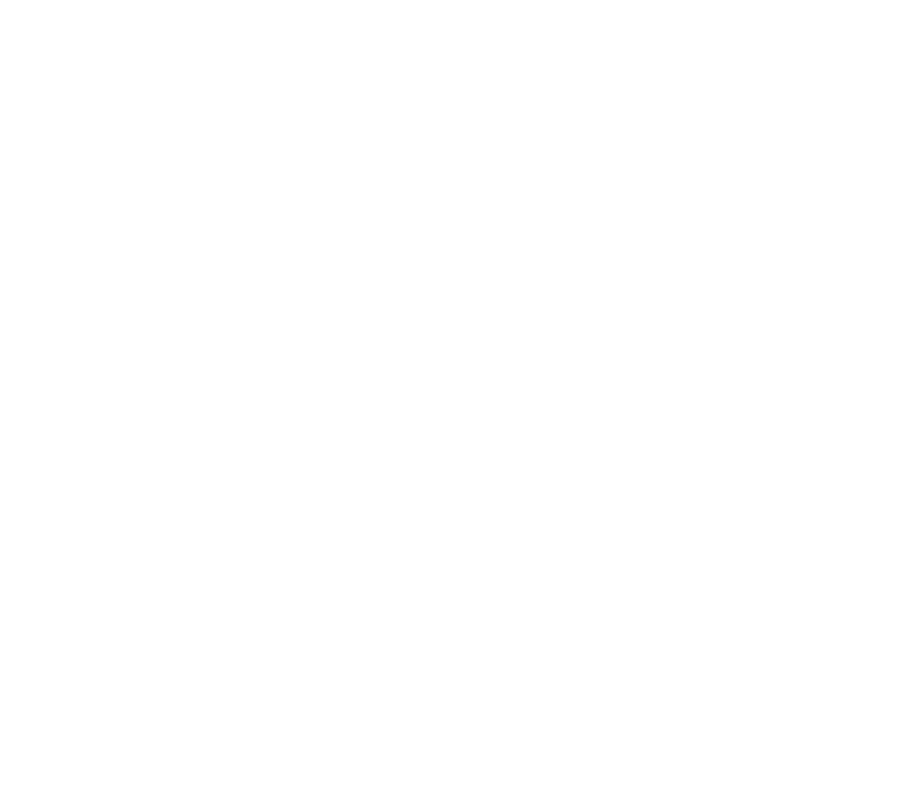
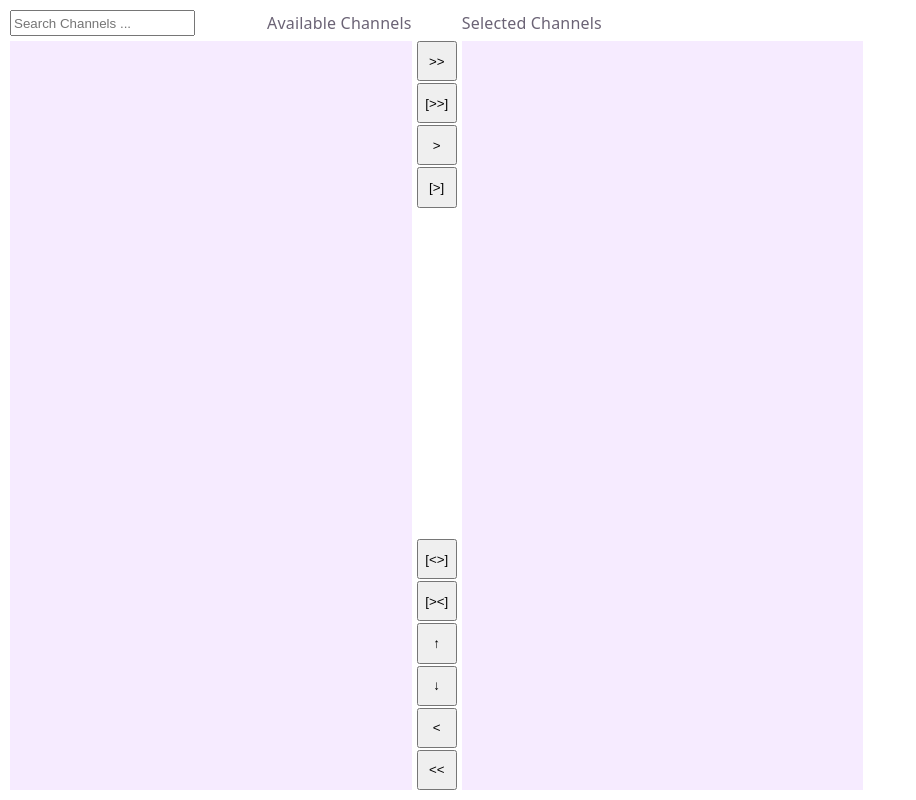
Before and after one commit to iainfox/plotAssist, a website built with Vite: page src/front/index.html in a window 1280 px wide. Shown: the whole page, without its empty margins (0-916 px from the left). Built offline with nearby package versions, Linux system fonts and the light colour scheme.

Commit message:
create front end skeleton

```diff
--- a/src/front/index.html
+++ b/src/front/index.html
@@ -8,7 +8,50 @@
 	</head>
 	<body>
 		<div id="app">
+			<div id="available-channels" class="section">
+				<div class="header">
+					<input type="text" id="available-channels-search" placeholder="Search Channels ..."></input>
+					<p>Available Channels</p>
+				</div>
 
+				<div id="available-channels-container">
+					<ul id="available-channels-list" class="list">
+
+					</ul>
+
+				</div>
+			</div>
+
+			<div id="available-channels-buttons">
+				<div>
+					<button>&gt&gt</button>
+					<button>[&gt&gt]</button>
+					<button>&gt</button>
+					<button>[&gt]</button>
+				</div>
+
+				<div>
+					<button>[&lt&gt]</button>
+					<button>[&gt&lt]</button>
+					<button>↑</button>
+					<button>↓</button>
+					<button>&lt</button>
+					<button>&lt&lt</button>
+				</div>
+			</div>
+
+			<div id="selected-channels" class="section">
+				<div class="header">
+					<p>Selected Channels</p>
+				</div>
+				<ul id="selected-channels-list" class="list">
+
+				</ul>
+			</div>
+
+			<div id="filters" class="section">
+
+			</div>
 		</div>
 		<script type="module" src="/src/main.ts"></script>
 	</body>
--- a/src/front/src/style.css
+++ b/src/front/src/style.css
@@ -46,8 +46,26 @@
 	}
 }
 
+* {
+	box-sizing: border-box;
+}
+
+html,
 body {
+	height: 100%;
 	margin: 0;
+}
+
+body {
+	padding: 10px;
+	height: 100vh;
+}
+
+#app {
+	display: grid;
+	grid-template-columns: 1fr .1fr 1fr 1fr;
+	gap: 5px;
+	height: 100%;
 }
 
 h1,
@@ -79,4 +97,50 @@ h2 {
 
 p {
 	margin: 0;
+	font-size: 16px;
 }
+
+.section {
+	display: flex;
+	flex-direction: column;
+	min-height: 0;
+}
+
+.header {
+	display: flex;
+	flex-direction: row;
+	justify-content: space-between;
+	margin-bottom: 5px;
+}
+
+.list {
+	background-color: var(--accent-bg);
+	flex: 1;
+	min-height: 0;
+	overflow: auto;
+	margin: 0;
+}
+
+#available-channels-container {
+	display: flex;
+	height: 100%;
+	gap: 5px;
+}
+
+#available-channels-buttons {
+	display: flex;
+	flex-direction: column;
+	justify-content: space-between;
+	padding-top: 31px;
+}
+
+#available-channels-buttons div {
+	display: flex;
+	flex-direction: column;
+	gap: 2px;
+}
+
+#available-channels-buttons button {
+	aspect-ratio: 1/1;
+	padding: 0;
+}
```
